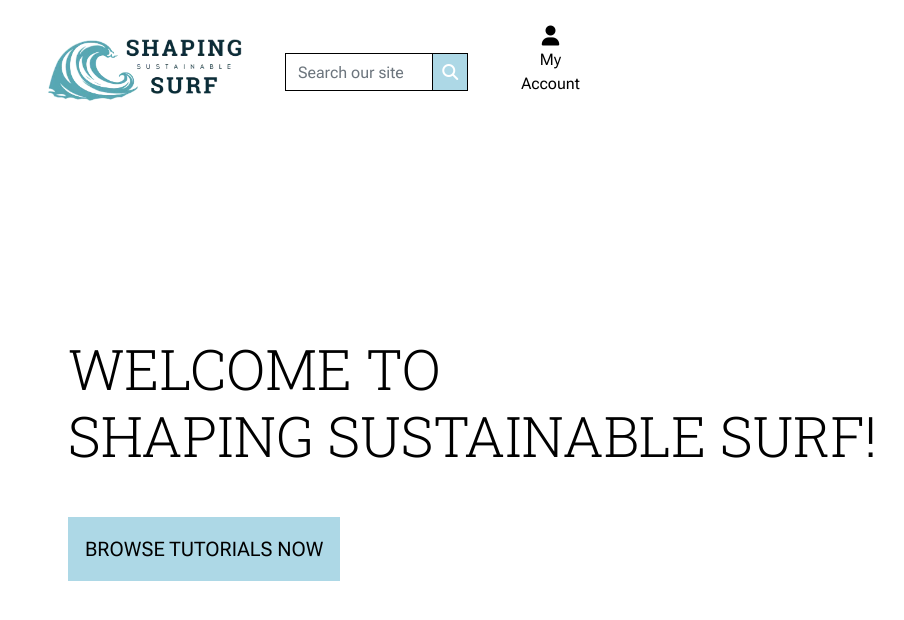
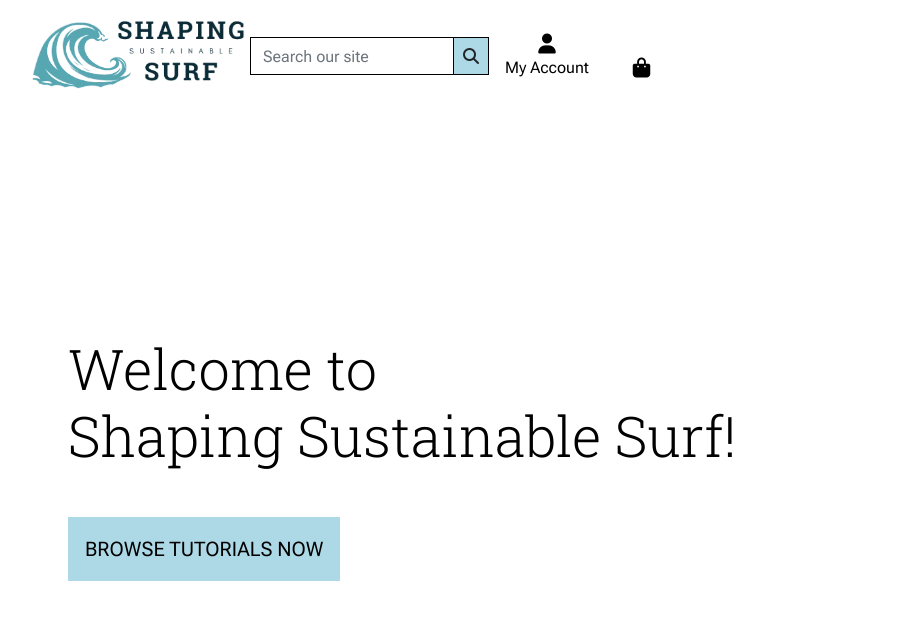
Before and after one commit to g-omarsdottir/shaping-sustainable-surf, a Django app: page / in a window 1280 px wide. Shown: the top 620 px of the page, without its empty margins (2-906 px from the left). Run offline with Django 3.2, Linux system fonts and the light colour scheme; some libraries are stand-ins or nearby versions.

Commit message:
Fix style on navbar, remove unused css

```diff
--- a/static/css/base.css
+++ b/static/css/base.css
@@ -38,22 +38,13 @@ main {
 
 /* Header -------------------------------------------------------------*/
 
-.main-logo-link img {
-    /* Makes the logo responsive without overflowing its container */
-    display: inline-block;
-    max-width: 100%;
+#logo {
+
+    width: 220px;
     height: auto;
 }
 
 /* Main ---------------------------------------------------------------*/
-
-.logo-font {
-    text-transform: uppercase;
-}
-
-.main-logo-link {
-    width: fit-content;
-}
 
 .browse-tutorials-button {
     background: lightblue;
--- a/templates/base.html
+++ b/templates/base.html
@@ -43,29 +43,28 @@
 <body>
     <header class="container-fluid fixed-top">
 
-        <div class="d-inline-flex justify-content-space-between w-100">
+
         <nav class="navbar navbar-expand-lg navbar-light me-auto">
             <!-- Logo visibile on all screensizes -->
-                <div class="row d-flex flex-grow-1 col-12 col-lg-4 my-auto mr-2 py-1 py-lg-0">
-                    <a href="{% url 'home' %}" class="nav-link main-logo-link">
-                        <img src="{% static 'images/logo.webp' %}" alt="Shaping Sustainable Surf Logo">
+
+            <a href="{% url 'home' %}" class="navbar-brand">
+                <img id="logo" src="{% static 'images/logo.webp' %}" alt="Shaping Sustainable Surf Logo">
             </a>
-                </div>
+
+
+
+            <!-- d-none and d-lg-flex only shows on large screens -->
+            <div id="topnav" class="row pt-lg-2 d-none d-lg-flex">
 
                 <!-- Search bar -->
-
-                <!-- d-none and d-lg-flex only shows on large screens -->
-                <div id="topnav" class="row bg-white pt-lg-2 d-none d-lg-flex">
-                    <div class="col-12 col-lg-6 my-auto py-1 py-lg-0">
-                        <form method="GET" action="#">
+                <form method="GET" action="#" class="form-inline my-2 my-lg-0">
                     <!-- width 100, input group from bootstrap contains fontawesome search icon -->
                     <div class="input-group w-100">
                         <!-- q for query -->
                         <input class="form-control border border-black rounded-0" type="text" name="q"
                             placeholder="Search our site">
                         <div class="input-group-append">
-                                    <button class="form-control btn btn-black border border-black rounded-0"
-                                        type="submit">
+                            <button class="form-control btn border border-black rounded-0" type="submit">
                                 <span class="icon">
                                     <i class="fas fa-search"></i>
                                 </span>
@@ -73,9 +72,8 @@
                         </div>
                     </div>
                 </form>
-                    </div>
 
-                    <div class="col-12 col-lg-4 my-auto py-1 py-lg-0">
+                <!-- My account -->
                 <ul class="list-inline list-unstyled text-center text-lg-right my-0">
                     <li class="list-inline-item dropdown">
                         <a class="text-black nav-link" href="#" id="user-options" data-toggle="dropdown"
@@ -98,23 +96,29 @@
                             {% endif %}
                         </div>
                     </li>
+
+                    <!-- Shopping cart -->
                     <li class="list-inline-item">
-                                <!-- quickview shopping cart -->
+                        <a class="{% if grand_total %}text-info font-weight-bold{% else %}text-black{% endif %} nav-link"
+                            href="">
+                            <div class="text-center">
+                                <div><i class="fas fa-shopping-bag fa-lg"></i></div>
+                                <p class="my-0">
+
+                                </p>
+                            </div>
+                        </a>
                     </li>
                 </ul>
             </div>
-                </div>
 
             <!-- Toggled navbar -->
-                    <button class="navbar-toggler order-2 ml-auto" type="button" data-toggle="collapse"
-                        data-target="#main-nav" aria-controls="main-nav" aria-expanded="false"
-                        aria-label="Toggle navigation">
+            <button class="navbar-toggler order-2 ml-auto" type="button" data-toggle="collapse" data-target="#main-nav"
+                aria-controls="main-nav" aria-expanded="false" aria-label="Toggle navigation">
                 <span class="navbar-toggler-icon"></span>
             </button>
 
         </nav>
-        </div>
-        </div>
     </header>
 
     {% if messages %}
```
Lines whose indentation alone changed are shown as unchanged.
